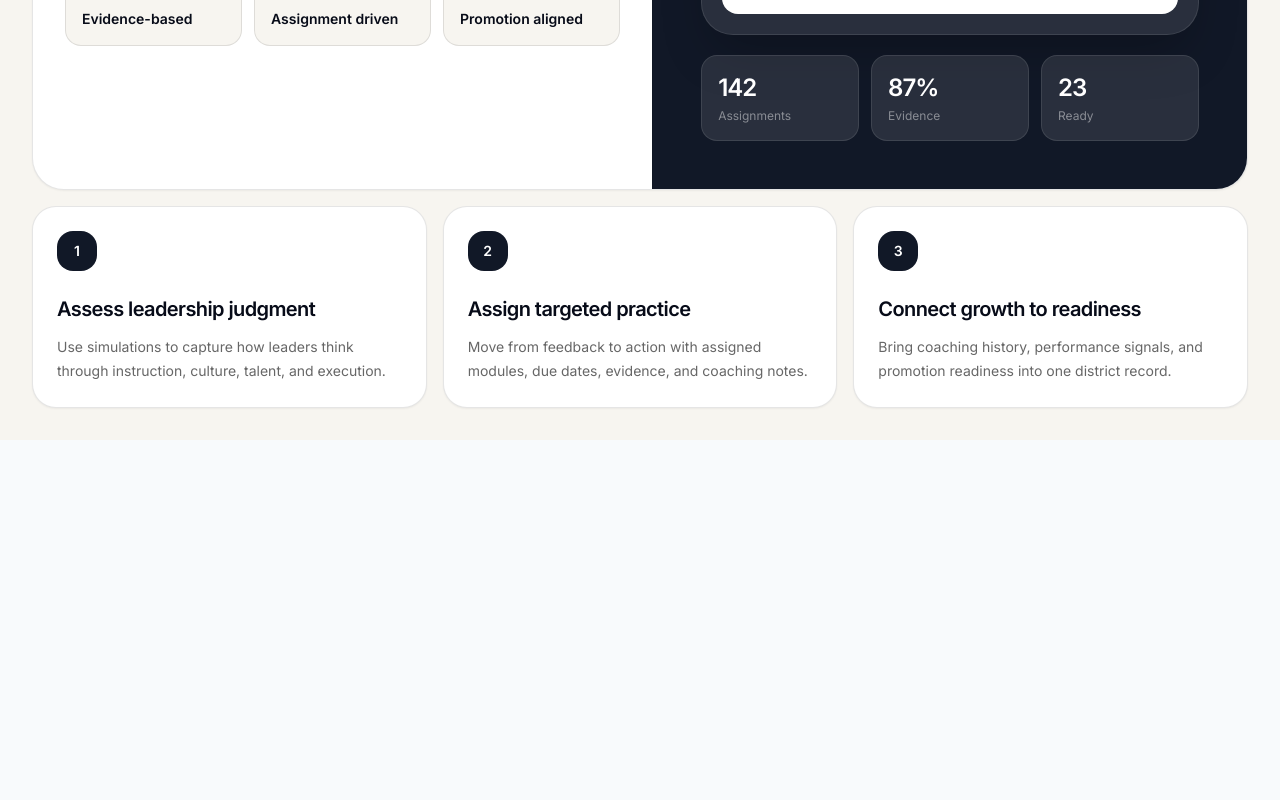
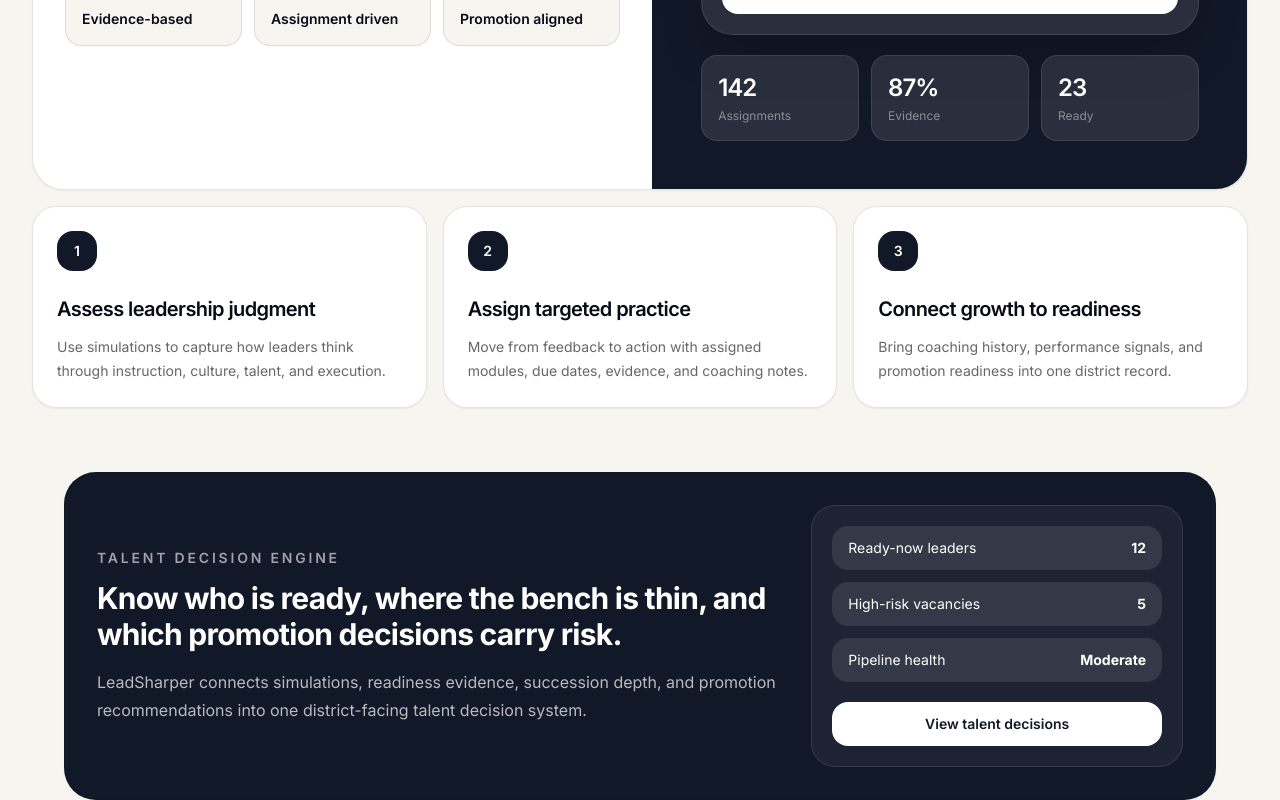
Before and after one commit to jmarc296-jpg/instructional-leadership-practice, a Next.js app: page / in a window 1280 px wide. Shown: the part 657-1457 px from the top of the page. Before the commit the page ends 1097 px from the top, so only its background shows below. Built offline with nearby package versions, Linux system fonts and the light colour scheme.

Commit message:
Surface talent decision engine on homepage

```diff
--- a/app/page.tsx
+++ b/app/page.tsx
@@ -40,6 +40,7 @@
           <div className="hidden items-center gap-7 text-sm font-medium text-black/65 md:flex">
             <Link href="/simulation-room" className="hover:text-black">Simulation</Link>
             <Link href="/workspace" className="hover:text-black">Workspace</Link>
+            <Link href="/talent-decisions" className="hover:text-black">Talent Decisions</Link>
             <Link href="/district" className="hover:text-black">Dashboard</Link>
             <Link href="/procurement" className="hover:text-black">Procurement</Link>
           </div>
@@ -125,6 +126,46 @@
           ))}
         </div>
       </section>
+
+      <section className="mx-auto mt-8 max-w-6xl rounded-[2rem] border border-black/10 bg-[#111827] p-8 text-white shadow-sm">
+        <div className="grid gap-6 lg:grid-cols-[1.3fr_0.7fr] lg:items-center">
+          <div>
+            <p className="text-sm font-semibold uppercase tracking-[0.2em] text-white/60">
+              Talent Decision Engine
+            </p>
+            <h2 className="mt-3 text-3xl font-bold tracking-tight">
+              Know who is ready, where the bench is thin, and which promotion decisions carry risk.
+            </h2>
+            <p className="mt-4 max-w-3xl leading-7 text-white/70">
+              LeadSharper connects simulations, readiness evidence, succession depth, and promotion recommendations into one district-facing talent decision system.
+            </p>
+          </div>
+
+          <div className="rounded-3xl border border-white/10 bg-white/5 p-5">
+            <div className="grid gap-3 text-sm">
+              <div className="flex items-center justify-between rounded-2xl bg-white/10 px-4 py-3">
+                <span>Ready-now leaders</span>
+                <span className="font-bold">12</span>
+              </div>
+              <div className="flex items-center justify-between rounded-2xl bg-white/10 px-4 py-3">
+                <span>High-risk vacancies</span>
+                <span className="font-bold">5</span>
+              </div>
+              <div className="flex items-center justify-between rounded-2xl bg-white/10 px-4 py-3">
+                <span>Pipeline health</span>
+                <span className="font-bold">Moderate</span>
+              </div>
+            </div>
+
+            <Link
+              href="/talent-decisions"
+              className="mt-5 block rounded-2xl bg-white px-5 py-3 text-center text-sm font-semibold text-[#111827] transition hover:bg-white/90"
+            >
+              View talent decisions
+            </Link>
+          </div>
+        </div>
+      </section>
     </main>
   )
 }
```
